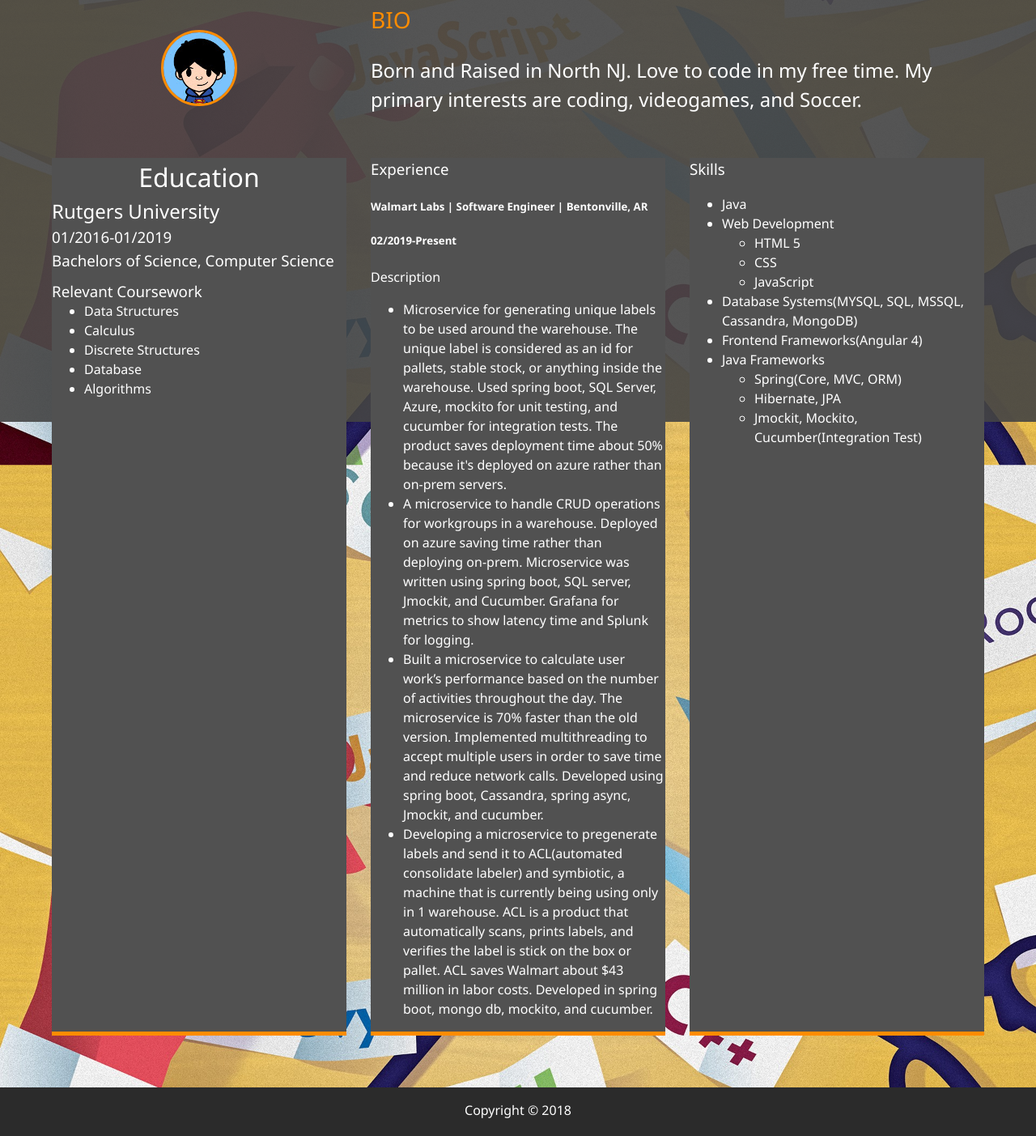
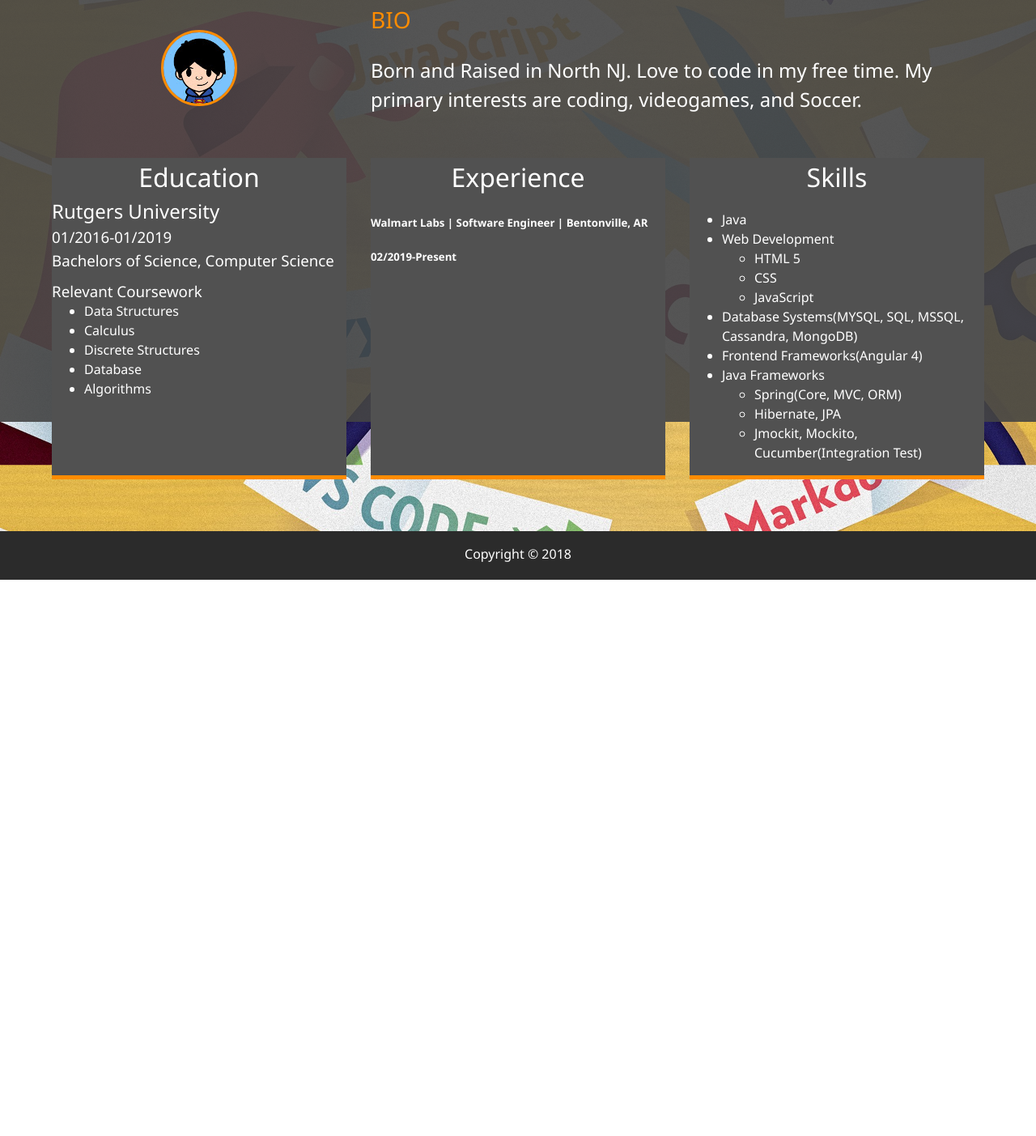
Before and after one commit to jam928/modern_portfolio, a website: page dist/about.html in a window 1280 px wide. Shown: the part 279-1682 px from the top of the page at 81% size. After the commit the page ends 995 px from the top, so only its background shows below. Drawn offline with Linux system fonts and the light colour scheme.

Commit message:
updated job desc

```diff
--- a/dist/about.html
+++ b/dist/about.html
@@ -104,59 +104,22 @@
         </div>
 
         <div class="job job-2">
-          <h3>
+          <h1 style="text-align: center;">
             Experience
-          </h3>
+          </h1>
           <h5>
             Walmart Labs | Software Engineer | Bentonville, AR
           </h5>
           <h5>
             02/2019-Present
           </h5>
-          <div class="job-description">
-            Description
-            <ul>
-              <li>
-                Microservice for generating unique labels to be used around the
-                warehouse. The unique label is considered as an id for pallets,
-                stable stock, or anything inside the warehouse. Used spring
-                boot, SQL Server, Azure, mockito for unit testing, and cucumber
-                for integration tests. The product saves deployment time about
-                50% because it's deployed on azure rather than on-prem servers.
-              </li>
-              <li>
-                A microservice to handle CRUD operations for workgroups in a
-                warehouse. Deployed on azure saving time rather than deploying
-                on-prem. Microservice was written using spring boot, SQL server,
-                Jmockit, and Cucumber. Grafana for metrics to show latency time
-                and Splunk for logging.
-              </li>
-              <li>
-                Built a microservice to calculate user work’s performance based
-                on the number of activities throughout the day. The microservice
-                is 70% faster than the old version. Implemented multithreading
-                to accept multiple users in order to save time and reduce
-                network calls. Developed using spring boot, Cassandra, spring
-                async, Jmockit, and cucumber.
-              </li>
-              <li>
-                Developing a microservice to pregenerate labels and send it to
-                ACL(automated consolidate labeler) and symbiotic, a machine that
-                is currently being using only in 1 warehouse. ACL is a product
-                that automatically scans, prints labels, and verifies the label
-                is stick on the box or pallet. ACL saves Walmart about $43
-                million in labor costs. Developed in spring boot, mongo db,
-                mockito, and cucumber.
-              </li>
-            </ul>
-          </div>
         </div>
 
         <div class="job job-3">
           <div class="skills">
-            <h3>
+            <h1 style="text-align: center;">
               Skills
-            </h3>
+            </h1>
             <ul>
               <li>Java</li>
               <li>
```
